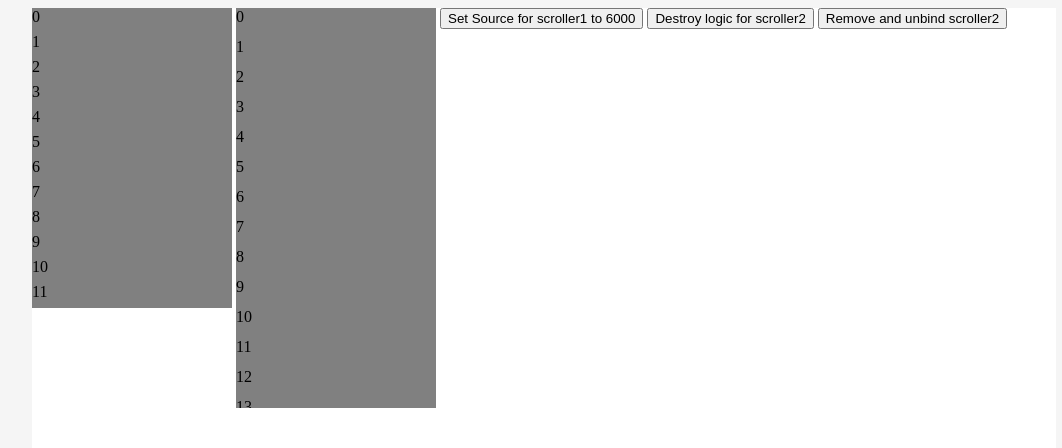
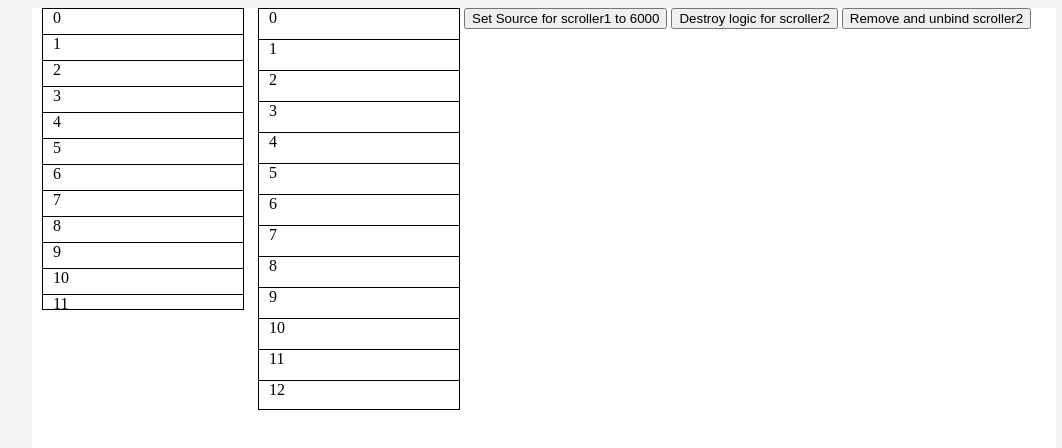
Before and after one commit to Fl0rianFischer/virtual_scroll, a website: page index.html in a window 1280 px wide. Both pictures are taken after a click on the button "Set Source for scroller1 to 6000". Shown: the whole page, without its empty margins (96-1158 px from the left). Drawn offline with Linux system fonts and the light colour scheme.

Commit message:
[ADD] scrollTop API

```diff
--- a/css/main.css
+++ b/css/main.css
@@ -13,9 +13,9 @@ body {
   display: inline-block;
   width: 200px;
   height: 200px;
-  overflow-y: auto;
   vertical-align: top;
-  background: grey;
+  margin-left: 10px;
+  border: 1px solid black;
 }
 
 ul {
@@ -25,4 +25,6 @@ ul {
 
 li {
   list-style: none;
+  padding-left: 10px;
+  border-bottom: 1px solid black;
 }
--- a/js/views/virtualScroll.js
+++ b/js/views/virtualScroll.js
@@ -30,7 +30,10 @@ define([
         _setScroller: function(h) {
             // Virtual height
             this.$el.height(h);
-            this.$container.css('position', 'relative');
+            this.$container.css({
+                'position': 'relative',
+                'overflow-y': 'scroll'
+            });
             (this.containerHeight) ? this.$container.height(this.containerHeight) : '';
             (this.$container.width) ? this.$container.width(this.containerWidth) : '';
         },
@@ -49,7 +52,7 @@ define([
             _.each(toAdd, function(item, i) {
                 var $item = $(new ListItem({model: item}).render().el);
                 $item.height(self.rowHeight);
-                $fragment.append($item)
+                $fragment.append($item);
             });
 
             this.current = visibleItems;
@@ -64,7 +67,8 @@ define([
                 this.$bufferItem.prependTo(this.$el);
             }
 
-            this.$el.find('#buffer').css('height', first * this.rowHeight);
+            this.bufferHeight = first * this.rowHeight;
+            this.$el.find('#buffer').css('height', this.bufferHeight);
         },
         _onScroll: function() {
             var scrollPostion = this.$el.position().top;
@@ -82,12 +86,18 @@ define([
             this._setTopBuffer(0);
             this._setScroller(this.rowHeight * this.data.length);
             this._render(0);
+            this.$container.scrollTop(0);
         },
         destroy: function() {
             this.$container.off();
         },
         remove: function() {
             this.$container.empty().off();
+        },
+        info: function() {
+            return {
+                scrollTop: this.bufferHeight,
+            }
         }
     });
 
```
